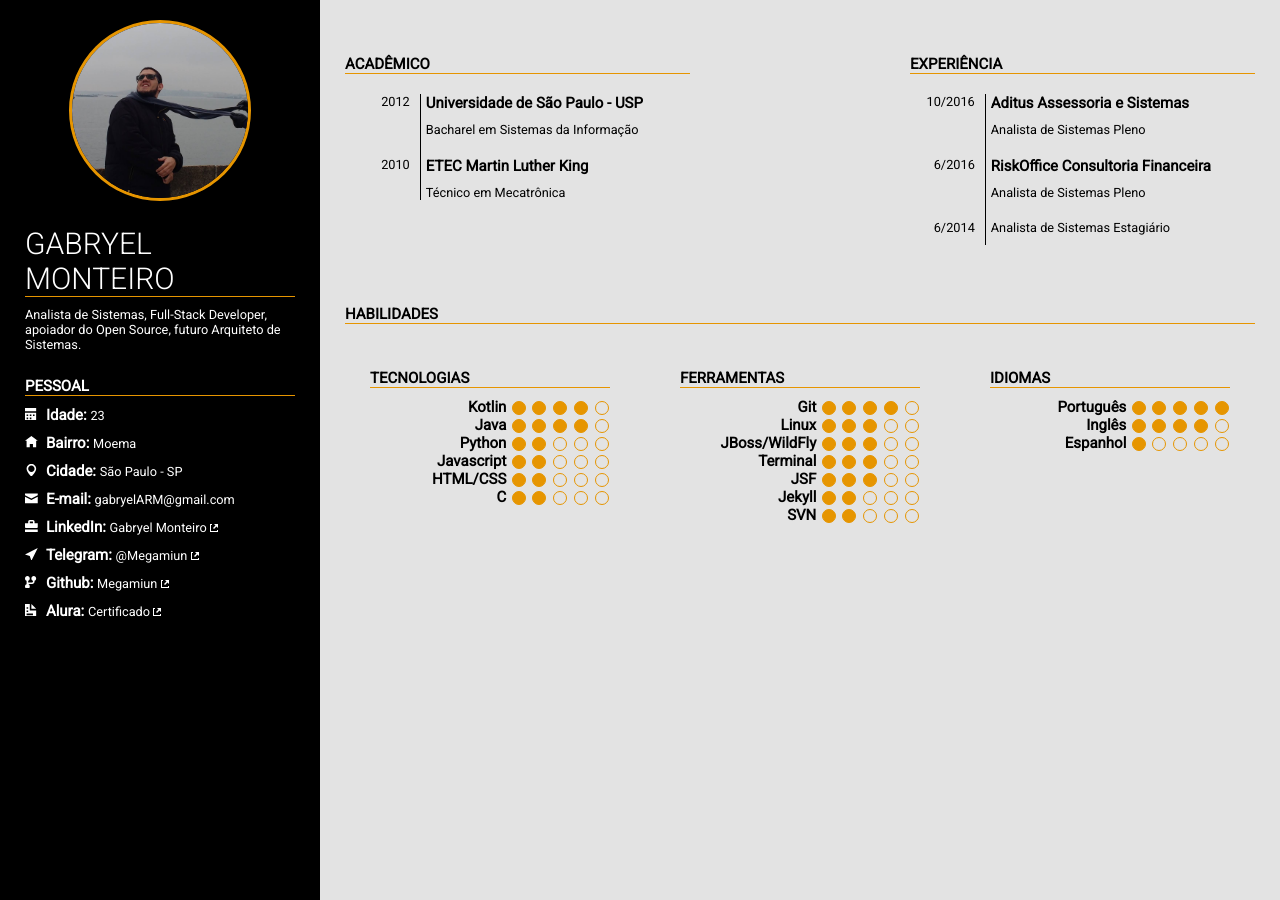
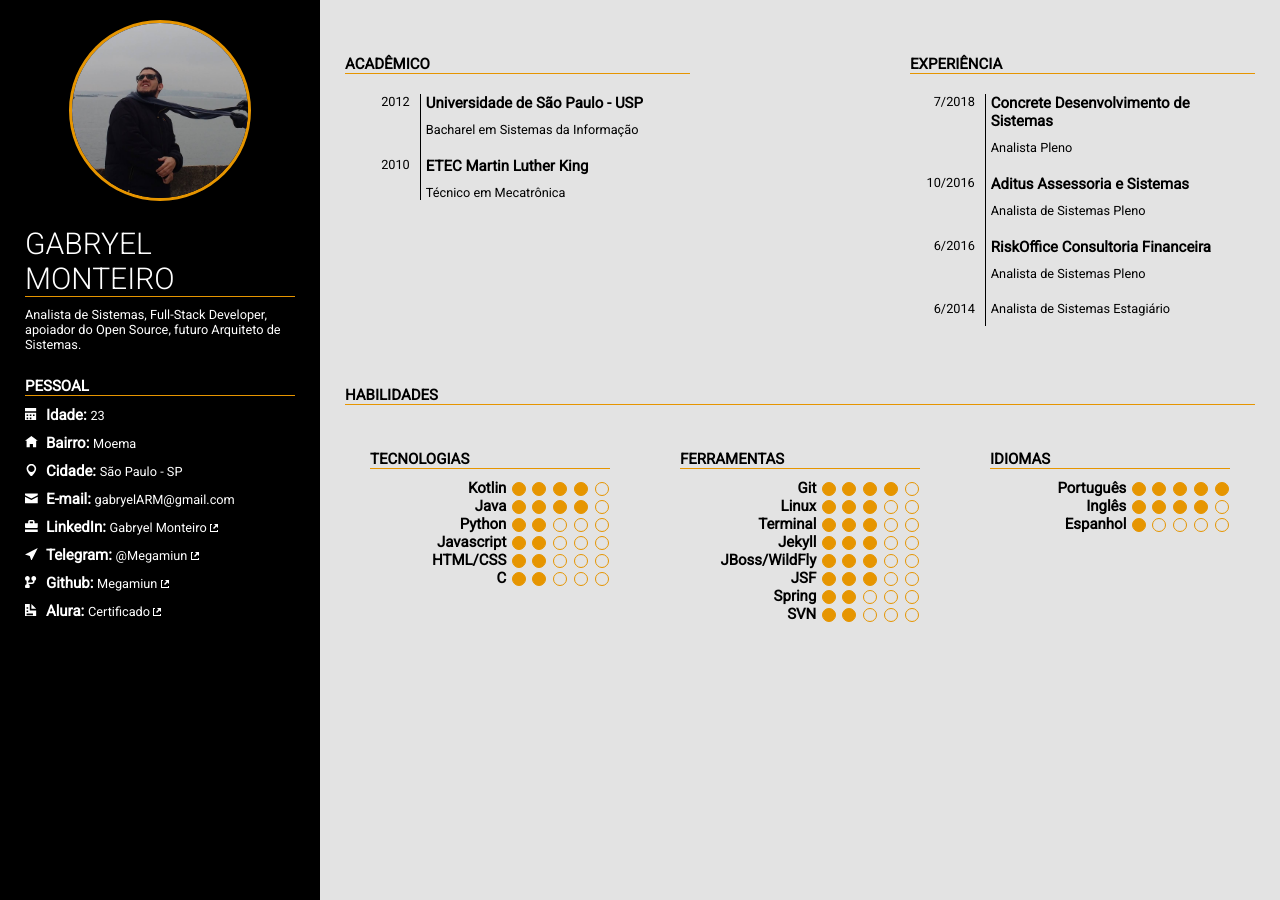
Before and after one commit to Megamiun/Megamiun.github.io, a Jekyll site: the page built from index.html, in a window 1280 px wide. Built offline with Jekyll 4.4.1, drawn with Linux system fonts in a browser that asks for light colours.

Commit message:
Changing order of entries, adding new entry

```diff
--- a/_data/experiences.json
+++ b/_data/experiences.json
@@ -37,6 +37,23 @@
                     "month": 10,
                     "year": 2016
                 },
+                "ended": {
+                    "month": 7,
+                    "year": 2018
+                },
+            }
+        ]
+    },
+    {
+        "name": "Concrete Desenvolvimento de Sistemas",
+        "position":
+        [
+            {
+                "name": "Analista Pleno",
+                "started": {
+                    "month": 7,
+                    "year": 2018
+                }
             }
         ]
     }
--- a/_data/personal.json
+++ b/_data/personal.json
@@ -41,6 +41,7 @@
         "icon": "document.svg",
         "name": "Alura",
         "value": "Certificado",
+        "printable": false,
         "url": "https://cursos.alura.com.br/user/gabryel-monteiro/fullCertificate/1ffb0f35608b449016d62a0df7eafb15"
     }
 ]
--- a/_data/skills.json
+++ b/_data/skills.json
@@ -42,11 +42,15 @@
                 "level": 3
             },
             {
-                "name": "JBoss/WildFly",
+                "name": "Terminal",
                 "level": 3
             },
             {
-                "name": "Terminal",
+                "name": "Jekyll",
+                "level": 3
+            },
+            {
+                "name": "JBoss/WildFly",
                 "level": 3
             },
             {
@@ -54,7 +58,7 @@
                 "level": 3
             },
             {
-                "name": "Jekyll",
+                "name": "Spring",
                 "level": 2
             },
             {
--- a/_includes/info.html
+++ b/_includes/info.html
@@ -1,7 +1,7 @@
 <p class="category-title" >Pessoal</p>
 
 {% for info in site.data.personal %}
-    <div class="block-wrapper" >
+    <div class="block-wrapper {% if info.printable == false %} non-printable {% endif %}" >
         <p class="item-icon" >
             {% if info.icon %}
                 {% include {{ info.icon }} %}
```
